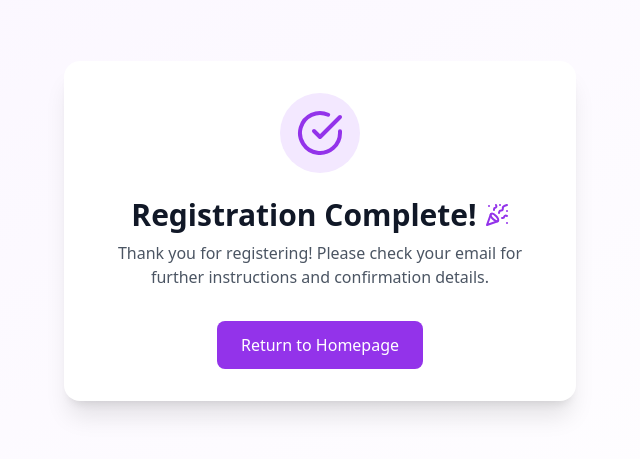
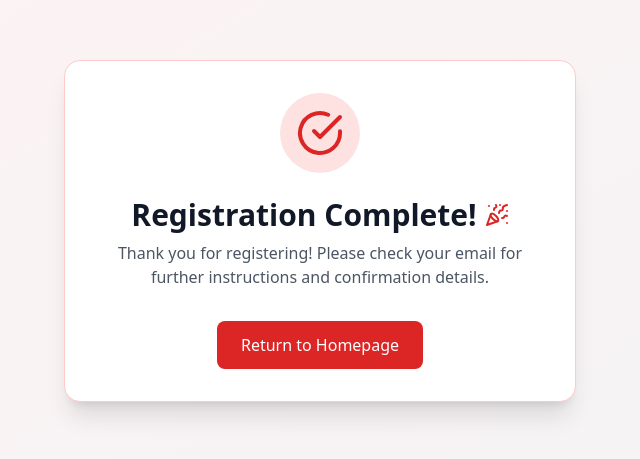
Before and after one commit to Error404-ai/Registration, a React (Vite) app: page /success in a window 1280 px wide. Shown: the part 169-628 px from the top of the page, without its empty margins (320-960 px from the left). Built offline with nearby package versions, Linux system fonts and the light colour scheme.

Commit message:
red theme

```diff
--- a/src/components/RegistrationForm.tsx
+++ b/src/components/RegistrationForm.tsx
@@ -143,14 +143,14 @@ const RegistrationForm = () => {
   };
 
   return (
-    <div className="min-h-screen bg-gradient-to-br from-purple-50 to-white py-6 sm:py-8 md:py-12 px-4 sm:px-6 lg:px-8">
+    <div className="min-h-screen bg-gradient-to-br from-red-50 to-gray-100 py-6 sm:py-8 md:py-12 px-4 sm:px-6 lg:px-8">
       <motion.div
         initial={{ opacity: 0, y: 20 }}
         animate={{ opacity: 1, y: 0 }}
         className="max-w-4xl mx-auto"
       >
         <div className="text-center mb-8 sm:mb-12">
-          <h1 className="text-3xl sm:text-4xl md:text-5xl font-bold text-purple-600 mb-2 sm:mb-4 animate-pulse">
+          <h1 className="text-3xl sm:text-4xl md:text-5xl font-bold text-red-700 mb-2 sm:mb-4 animate-pulse">
             INCLUDE 4.0 REGISTRATION
           </h1>
           <p className="text-lg sm:text-xl text-gray-600 italic">Organized by Programming Club, AKGEC</p>
@@ -158,7 +158,7 @@ const RegistrationForm = () => {
 
         <motion.form
           onSubmit={handleSubmit}
-          className="bg-white shadow-2xl rounded-3xl p-6 sm:p-8 md:p-12"
+          className="bg-white shadow-2xl rounded-3xl p-6 sm:p-8 md:p-12 border border-red-200"
           initial={{ scale: 0.95 }}
           animate={{ scale: 1 }}
           transition={{ duration: 0.3 }}
@@ -239,7 +239,7 @@ const RegistrationForm = () => {
                   <select
                     name={field.name}
                     required
-                    className="mt-1 block w-full rounded-xl border-gray-300 shadow-sm focus:border-purple-500 focus:ring-purple-500 bg-purple-50/50 p-2.5 sm:p-3 text-base sm:text-lg"
+                    className="mt-1 block w-full rounded-xl border-gray-300 shadow-sm focus:border-red-500 focus:ring-red-500 bg-red-50/50 p-2.5 sm:p-3 text-base sm:text-lg"
                     value={formData[field.name as keyof FormData]}
                     onChange={handleChange}
                   >
@@ -254,7 +254,7 @@ const RegistrationForm = () => {
                     type={field.type}
                     name={field.name}
                     required
-                    className="mt-1 block w-full rounded-xl border-gray-300 shadow-sm focus:border-purple-500 focus:ring-purple-500 bg-purple-50/50 p-2.5 sm:p-3 text-base sm:text-lg"
+                    className="mt-1 block w-full rounded-xl border-gray-300 shadow-sm focus:border-red-500 focus:ring-red-500 bg-red-50/50 p-2.5 sm:p-3 text-base sm:text-lg"
                     value={formData[field.name as keyof FormData]}
                     onChange={handleChange}
                     placeholder={field.placeholder}
@@ -278,8 +278,8 @@ const RegistrationForm = () => {
               type="submit"
               disabled={isLoading || !recaptchaToken}
               className={`w-full py-3 sm:py-4 px-4 sm:px-6 border border-transparent rounded-xl shadow-sm text-lg sm:text-xl font-medium text-white
-                ${isLoading || !recaptchaToken ? 'bg-purple-400 cursor-not-allowed' : 'bg-purple-600 hover:bg-purple-700'}
-                focus:outline-none focus:ring-2 focus:ring-offset-2 focus:ring-purple-500 transition-colors`}
+                ${isLoading || !recaptchaToken ? 'bg-red-400 cursor-not-allowed' : 'bg-red-600 hover:bg-red-700'}
+                focus:outline-none focus:ring-2 focus:ring-offset-2 focus:ring-red-500 transition-colors`}
             >
               {isLoading ? 'Registering...' : 'Register Now'}
             </motion.button>
--- a/src/components/SuccessPage.tsx
+++ b/src/components/SuccessPage.tsx
@@ -5,20 +5,20 @@ import { CheckCircle, PartyPopper } from 'lucide-react';
 
 const SuccessPage = () => {
   return (
-    <div className="min-h-screen bg-gradient-to-br from-purple-50 to-white flex items-center justify-center px-4">
+    <div className="min-h-screen bg-gradient-to-br from-red-50 to-gray-100 flex items-center justify-center px-4">
       <motion.div
         initial={{ opacity: 0, scale: 0.9 }}
         animate={{ opacity: 1, scale: 1 }}
         transition={{ duration: 0.5 }}
-        className="max-w-lg w-full bg-white rounded-2xl shadow-xl p-8 text-center"
+        className="max-w-lg w-full bg-white rounded-2xl shadow-xl p-8 text-center border border-red-200"
       >
         <motion.div
           initial={{ scale: 0 }}
           animate={{ scale: 1 }}
           transition={{ delay: 0.2, type: "spring", stiffness: 200 }}
-          className="mx-auto w-20 h-20 bg-purple-100 rounded-full flex items-center justify-center mb-6"
+          className="mx-auto w-20 h-20 bg-red-100 rounded-full flex items-center justify-center mb-6"
         >
-          <CheckCircle className="w-12 h-12 text-purple-600" />
+          <CheckCircle className="w-12 h-12 text-red-600" />
         </motion.div>
 
         <motion.div
@@ -27,7 +27,7 @@ const SuccessPage = () => {
           transition={{ delay: 0.3 }}
         >
           <h1 className="text-3xl font-bold text-gray-900 mb-2 flex items-center justify-center gap-2">
-            Registration Complete! <PartyPopper className="w-6 h-6 text-purple-600" />
+            Registration Complete! <PartyPopper className="w-6 h-6 text-red-600" />
           </h1>
           <p className="text-gray-600 mb-8">
             Thank you for registering! Please check your email for further instructions and confirmation details.
@@ -39,7 +39,7 @@ const SuccessPage = () => {
           >
             <Link
               to="/"
-              className="inline-block bg-purple-600 text-white px-6 py-3 rounded-lg font-medium hover:bg-purple-700 transition-colors"
+              className="inline-block bg-red-600 text-white px-6 py-3 rounded-lg font-medium hover:bg-red-700 transition-colors"
             >
               Return to Homepage
             </Link>
```
